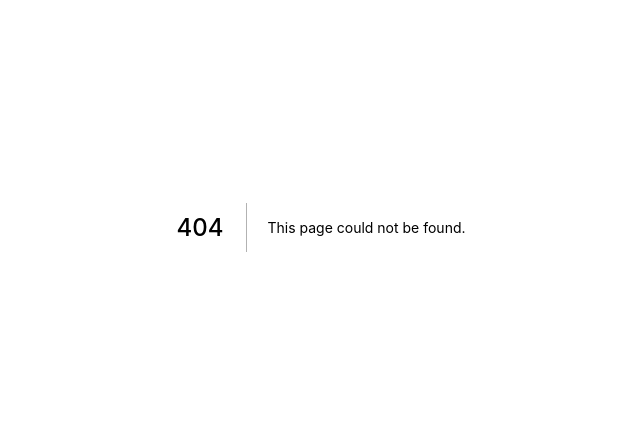
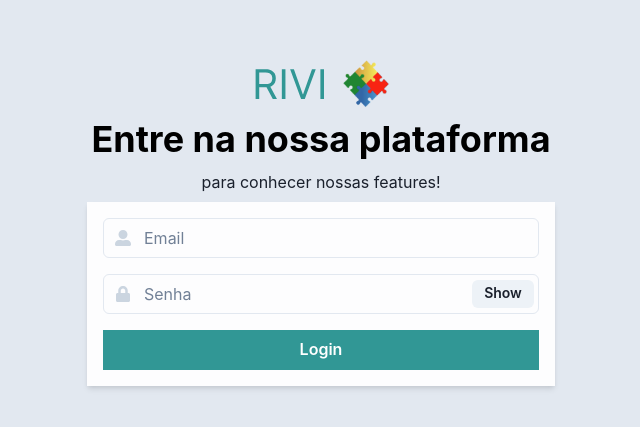
Before and after one commit to ages-rivi/rivi-frontend-js, a Next.js app: page /admin/login in a window 1280 px wide. Before the commit this address had no page. Shown: the part 173-600 px from the top of the page, without its empty margins (319-959 px from the left). Built offline with nearby package versions, Linux system fonts and the light colour scheme.

Commit message:
Add tela de login

```diff
--- a/src/components/@core/ui/index.ts
+++ b/src/components/@core/ui/index.ts
@@ -1,6 +1,6 @@
 import { Logo, SearchInput, SocialButton, Tag } from './atoms';
 import { ArticleCard, FilterArticles, TagStack } from './molecules';
-import { ArticleGrid, Footer, Header } from './organisms';
+import { ArticleGrid, Footer, Header, Login } from './organisms';
 
 export {
   Logo,
@@ -8,6 +8,7 @@ export {
   ArticleCard,
   Footer,
   Header,
+  Login,
   ArticleGrid,
   SearchInput,
   FilterArticles,
--- a/src/components/@core/ui/organisms/index.ts
+++ b/src/components/@core/ui/organisms/index.ts
@@ -1,5 +1,6 @@
 import ArticleGrid from './containers/ArticleGrid';
 import Footer from './containers/Footer';
 import Header from './containers/Header';
+import Login from './containers/Login';
 
-export { ArticleGrid, Footer, Header };
+export { ArticleGrid, Footer, Header, Login };
--- a/src/components/@core/ui/organisms/views/Login/index.tsx
+++ b/src/components/@core/ui/organisms/views/Login/index.tsx
@@ -10,18 +10,24 @@ import {
   InputGroup,
   InputLeftElement,
   InputRightElement,
-  Stack,
+  Stack
 } from '@chakra-ui/react';
 import { FaLock, FaUserAlt } from 'react-icons/fa';
 
 const CFaUserAlt = chakra(FaUserAlt);
 const CFaLock = chakra(FaLock);
 
+interface LoginProps {
+  showPassword: boolean;
+  handleShowClick() : any;
+  handleLoginClick() : any;
+}
+
 export default function LoginView({
   showPassword,
   handleShowClick,
   handleLoginClick,
-}) {
+} : LoginProps ) {
   return (
     <Flex
       flexDirection="column"
--- a/src/components/pages/dashboard/login/index.tsx
+++ b/src/components/pages/dashboard/login/index.tsx
@@ -1,12 +1,19 @@
-import { Flex, Text } from '@chakra-ui/react';
+import { Flex } from '@chakra-ui/react';
+import { useState } from 'react';
+import LoginView from 'src/components/@core/ui/organisms/views/Login';
 // import LoginPage from ;
 
 export default function Login() {
+  const [showPassword, setShowPassword] = useState(false);
+  const handleShowClick = () => setShowPassword(!showPassword);
+  const handleLoginClick = () => {};
   return (
-    <Flex p="5" direction="column" mt="5" align="center" gap="3">
-      <Text textAlign="center" fontWeight="medium" fontSize="4xl">
-        Artigos
-      </Text>
+    <Flex direction="column" h="100vh" w="full">
+      <LoginView
+        showPassword={showPassword}
+        handleShowClick={handleShowClick}
+        handleLoginClick={handleLoginClick}
+      />
     </Flex>
   );
 }
--- a/src/configs/routes.json
+++ b/src/configs/routes.json
@@ -9,7 +9,7 @@
   },
   {
     "name": "Projetos",
-    "path": "projetos"
+    "path": "/projetos"
   },
   {
     "name": "Artigos",
@@ -25,7 +25,7 @@
   },
   {
     "name": "Entrar",
-    "path": "/entrar",
+    "path": "/admin/login",
     "isAuth": true
   },
   {
```
Also changed, not shown: src/pages/admin/login.tsx (renamed from src/pages/admin/login/login.tsx).
